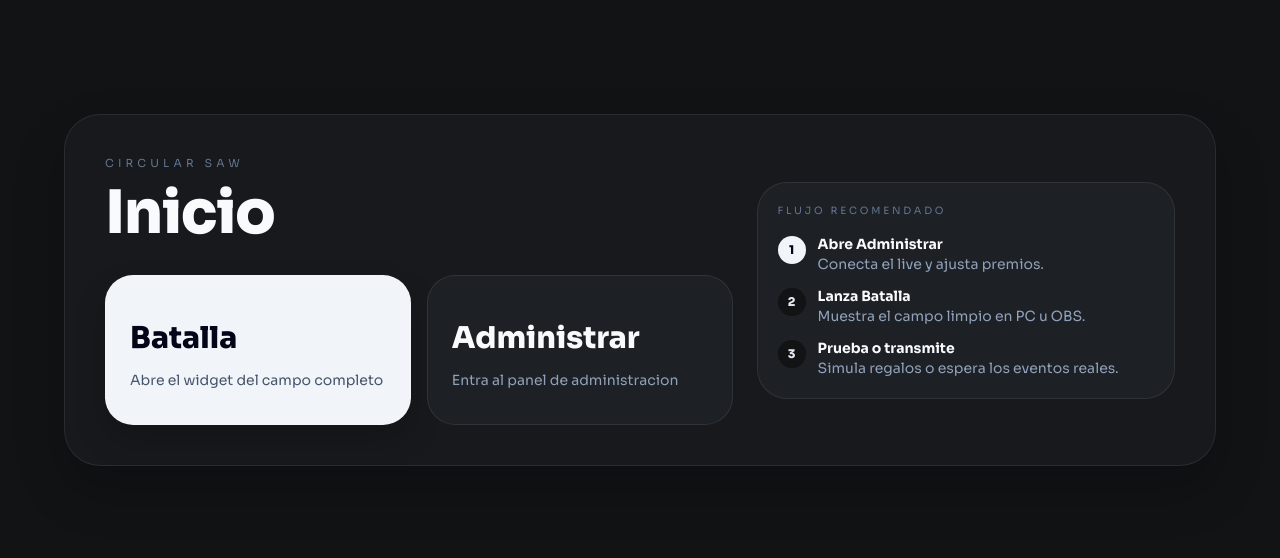
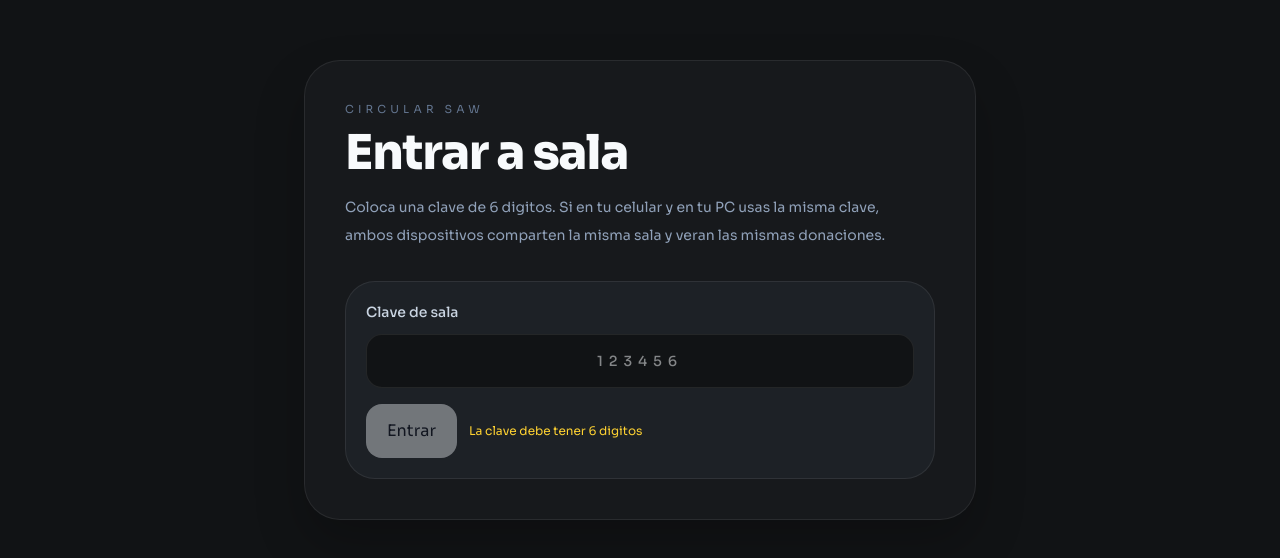
Before and after one commit to MatiG26/burbujas_game, a React (Vite) app: page / in a window 1280 px wide. Shown: the part 110-668 px from the top of the page. Built offline with nearby package versions, Linux system fonts and the light colour scheme; no server answers.

Commit message:
codigo de acceso

```diff
--- a/src/App.tsx
+++ b/src/App.tsx
@@ -9,7 +9,7 @@ import { defaultGiftConfigs } from './game/constants'
 import { useCircularSawGame } from './hooks/useCircularSawGame'
 import { useLocalStorageState } from './hooks/useLocalStorageState'
 import { useTikTokLive } from './hooks/useTikTokLive'
-import { appSyncChannelName, getLocalBridgeWebSocketUrl, getSupabaseClient, supabaseRealtimeEnabled } from './lib/supabase'
+import { getAppSyncChannelName, getLocalBridgeWebSocketUrls, getSupabaseClient, isValidSyncRoomCode, normalizeSyncRoomCode, supabaseRealtimeEnabled } from './lib/supabase'
 import type { AppSyncTransportMessage, DonationEvent, GiftConfig, LiveGiftEvent, LocalBridgeSocketMessage, SharedAppMessage, SharedAppState } from './types/game'
 import type { AdminSection } from './components/DonationControls'
 import { TabIcon } from './components/DonationControls'
@@ -122,11 +122,13 @@ function App() {
   const [activeAdminSection, setActiveAdminSection] = useState<AdminSection>('connect')
   const [pullDistance, setPullDistance] = useState(0)
   const [isPullRefreshing, setIsPullRefreshing] = useState(false)
+  const [homeSyncCodeInput, setHomeSyncCodeInput] = useState('')
   const [username, setUsername] = useState('StreamerPro')
   const [avatarUrl, setAvatarUrl] = useState(
     'https://images.unsplash.com/photo-1494790108377-be9c29b29330?auto=format&fit=crop&w=300&q=80',
   )
   const [tiktokLiveId, setTikTokLiveId] = useLocalStorageState('circular-saw:tiktok-live-id', '')
+  const [syncCode, setSyncCode] = useLocalStorageState('circular-saw:sync-code', '')
   const [giftConfigs, setGiftConfigs] = useLocalStorageState<GiftConfig[]>(
     'circular-saw:gift-configs',
     defaultGiftConfigs,
@@ -142,6 +144,7 @@ function App() {
   const skippedSharedStateRef = useRef<string | null>(null)
   const pullDistanceRef = useRef(0)
   const isPullRefreshingRef = useRef(false)
+  const syncSocketUrlIndexRef = useRef(0)
   const { canvasRef, canvasSize, leaderboard, activeSaws, recentEvents, donationHistory, audioEnabled, toggleAudio, resetGame, donate } =
     useCircularSawGame()
 
@@ -288,6 +291,17 @@ function App() {
     () => normalizedGiftConfigs.filter((gift) => gift.enabled),
     [normalizedGiftConfigs],
   )
+
+  const normalizedSyncCode = useMemo(() => normalizeSyncRoomCode(syncCode), [syncCode])
+  const hasValidSyncCode = useMemo(() => isValidSyncRoomCode(normalizedSyncCode), [normalizedSyncCode])
+  const appSyncChannelName = useMemo(
+    () => getAppSyncChannelName(hasValidSyncCode ? normalizedSyncCode : undefined),
+    [hasValidSyncCode, normalizedSyncCode],
+  )
+
+  useEffect(() => {
+    setHomeSyncCodeInput(normalizedSyncCode)
+  }, [normalizedSyncCode])
 
   const giftConfigMap = useMemo(
     () => new Map(enabledGiftConfigs.map((gift) => [normalizeGiftName(gift.giftName), gift])),
@@ -523,10 +537,14 @@ function App() {
           return
         }
 
-        const socket = new WebSocket(getLocalBridgeWebSocketUrl())
+        const socketUrls = getLocalBridgeWebSocketUrls()
+        const socketUrl = socketUrls[syncSocketUrlIndexRef.current % socketUrls.length]
+        syncSocketUrlIndexRef.current += 1
+        const socket = new WebSocket(socketUrl)
         syncSocketRef.current = socket
 
         socket.addEventListener('open', () => {
+          syncSocketUrlIndexRef.current = 0
           syncReadyRef.current = true
           setSyncConnected(true)
           flushPendingSharedMessages()
@@ -605,6 +623,16 @@ function App() {
       return
     }
 
+    if (!hasValidSyncCode) {
+      syncReadyRef.current = false
+      setSyncConnected(false)
+      if (syncChannelRef.current) {
+        void supabase.removeChannel(syncChannelRef.current)
+        syncChannelRef.current = null
+      }
+      return
+    }
+
     const channel = supabase.channel(appSyncChannelName)
     syncChannelRef.current = channel
 
@@ -666,7 +694,7 @@ function App() {
       }
       void supabase.removeChannel(channel)
     }
-  }, [applySharedState, broadcastSharedMessage, donate, flushPendingSharedMessages, instanceId, resetGame])
+  }, [appSyncChannelName, applySharedState, broadcastSharedMessage, donate, flushPendingSharedMessages, hasValidSyncCode, instanceId, resetGame])
 
   useEffect(() => {
     if (!syncChannelRef.current && syncSocketRef.current?.readyState !== WebSocket.OPEN) {
@@ -754,6 +782,22 @@ function App() {
     navigateTo('/')
   }, [navigateTo])
 
+  const submitHomeSyncCode = useCallback(() => {
+    const nextCode = normalizeSyncRoomCode(homeSyncCodeInput)
+    if (!isValidSyncRoomCode(nextCode)) {
+      return
+    }
+
+    setSyncCode(nextCode)
+    navigateTo('/')
+  }, [homeSyncCodeInput, navigateTo, setSyncCode])
+
+  const leaveRoom = useCallback(() => {
+    setSyncCode('')
+    setHomeSyncCodeInput('')
+    navigateTo('/')
+  }, [navigateTo, setSyncCode])
+
   function updateGiftConfig(giftId: string, field: keyof GiftConfig, value: string | number | boolean) {
     setGiftConfigs((current) =>
       current.map((gift) => (gift.id === giftId ? { ...gift, [field]: value } : gift)),
@@ -772,6 +816,54 @@ function App() {
         enabled: true,
       },
     ])
+  }
+
+  if (!hasValidSyncCode) {
+    return (
+      <>
+        {pullRefreshIndicator}
+        <main className="min-h-screen bg-[#111315] px-4 py-5 text-slate-50 sm:px-6 lg:px-8">
+          <div className="mx-auto flex min-h-[calc(100vh-2.5rem)] max-w-6xl items-center justify-center">
+            <section className="w-full max-w-2xl overflow-hidden rounded-[36px] border border-white/8 bg-[#17191c] p-6 shadow-[0_24px_50px_rgba(0,0,0,0.22)] sm:p-8 lg:p-10">
+              <p className="text-[11px] uppercase tracking-[0.38em] text-slate-500">Circular Saw</p>
+              <h1 className="mt-3 text-4xl font-black tracking-tight text-slate-50 sm:text-5xl">Entrar a sala</h1>
+              <p className="mt-4 max-w-xl text-sm leading-7 text-slate-400">
+                Coloca una clave de 6 digitos. Si en tu celular y en tu PC usas la misma clave, ambos dispositivos comparten la misma sala y veran las mismas donaciones.
+              </p>
+
+              <div className="mt-8 rounded-[30px] border border-white/8 bg-[#1d2126] p-5">
+                <label className="block text-sm font-medium text-slate-300">
+                  Clave de sala
+                  <input
+                    value={homeSyncCodeInput}
+                    onChange={(event) => setHomeSyncCodeInput(normalizeSyncRoomCode(event.target.value))}
+                    inputMode="numeric"
+                    pattern="[0-9]*"
+                    maxLength={6}
+                    placeholder="123456"
+                    className="mt-3 w-full rounded-2xl border border-white/8 bg-[#111315] px-4 py-4 text-center text-2xl font-black tracking-[0.42em] text-slate-50 outline-none transition focus:border-slate-500"
+                  />
+                </label>
+
+                <div className="mt-4 flex flex-col gap-3 sm:flex-row sm:items-center">
+                  <button
+                    type="button"
+                    onClick={submitHomeSyncCode}
+                    disabled={!isValidSyncRoomCode(homeSyncCodeInput)}
+                    className="rounded-2xl border border-white/10 bg-slate-100 px-5 py-3.5 text-sm font-semibold text-slate-950 transition hover:bg-white disabled:cursor-not-allowed disabled:opacity-40"
+                  >
+                    Entrar
+                  </button>
+                  <span className={`text-xs ${isValidSyncRoomCode(homeSyncCodeInput) ? 'text-emerald-300' : 'text-amber-300'}`}>
+                    {isValidSyncRoomCode(homeSyncCodeInput) ? 'Clave lista para entrar' : 'La clave debe tener 6 digitos'}
+                  </span>
+                </div>
+              </div>
+            </section>
+          </div>
+        </main>
+      </>
+    )
   }
 
   if (route === 'battle') {
@@ -810,6 +902,25 @@ function App() {
                   <h1 className="mt-3 text-4xl font-black tracking-tight text-slate-50 sm:text-5xl lg:text-6xl">
                     Inicio
                   </h1>
+
+                  <div className="mt-6 max-w-xl rounded-[30px] border border-white/8 bg-[#1d2126] p-5">
+                    <div className="flex flex-col gap-3 sm:flex-row sm:items-center sm:justify-between">
+                      <div>
+                        <p className="text-[10px] uppercase tracking-[0.28em] text-slate-500">Sala compartida</p>
+                        <h2 className="mt-2 text-2xl font-black text-slate-50">Sala {normalizedSyncCode}</h2>
+                        <p className="mt-2 text-sm leading-6 text-slate-400">
+                          Esta sala queda enlazada entre dispositivos mientras usen la misma clave.
+                        </p>
+                      </div>
+                      <button
+                        type="button"
+                        onClick={leaveRoom}
+                        className="rounded-2xl border border-white/8 bg-[#111315] px-4 py-3 text-sm font-semibold text-slate-300 transition hover:bg-[#23272c]"
+                      >
+                        Abandonar sala
+                      </button>
+                    </div>
+                  </div>
 
                   <div className="mt-8 grid gap-4 sm:grid-cols-2">
                     <button
@@ -881,6 +992,8 @@ function App() {
             tiktokLiveId={tiktokLiveId}
             bridgeUrl={bridgeUrl}
             syncConnected={syncConnected}
+            syncCode={normalizedSyncCode}
+            syncRemoteEnabled={supabaseRealtimeEnabled}
             presets={normalizedGiftConfigs}
             activeSaws={activeSaws}
             recentEvents={recentEvents}
@@ -896,6 +1009,7 @@ function App() {
             onNavigateBattle={() => navigateTo('/batalla')}
             onResetMonitor={resetMonitorState}
             onDownloadDonations={downloadDonations}
+            onLeaveRoom={leaveRoom}
             donationCount={donationHistory.length}
             activeSection={activeAdminSection}
             simulationPanel={(
--- a/src/components/DonationControls.tsx
+++ b/src/components/DonationControls.tsx
@@ -9,6 +9,8 @@ interface DonationControlsProps {
   tiktokLiveId: string
   bridgeUrl: string
   syncConnected: boolean
+  syncCode: string
+  syncRemoteEnabled: boolean
   presets: GiftConfig[]
   activeSaws: ActiveSawSummary[]
   recentEvents: DonationEvent[]
@@ -24,6 +26,7 @@ interface DonationControlsProps {
   onNavigateBattle: () => void
   onResetMonitor: () => void
   onDownloadDonations: () => void
+  onLeaveRoom: () => void
   donationCount: number
   activeSection: AdminSection
   simulationPanel?: ReactNode
@@ -120,6 +123,8 @@ export function DonationControls({
   tiktokLiveId,
   bridgeUrl,
   syncConnected,
+  syncCode,
+  syncRemoteEnabled,
   presets,
   activeSaws,
   recentEvents,
@@ -135,6 +140,7 @@ export function DonationControls({
   onNavigateBattle,
   onResetMonitor,
   onDownloadDonations,
+  onLeaveRoom,
   donationCount,
   activeSection,
   simulationPanel,
@@ -227,10 +233,19 @@ export function DonationControls({
 
                 <div className="space-y-2 border-l border-white/8 pl-0 text-sm leading-6 text-slate-400 xl:pl-4">
                   <p className="text-[10px] uppercase tracking-[0.24em] text-slate-500">Estado del bridge</p>
+                  <p>Sala actual: {syncCode || 'sin configurar'}</p>
+                  <p>Sync remoto: {syncRemoteEnabled ? 'disponible' : 'no configurado'}</p>
                   <p className="break-all">Bridge: {bridgeUrl}</p>
                   <p>Sync: {syncConnected ? 'conectado' : 'desconectado'}</p>
                   <p>Estado: {connectionStatus.message}</p>
                   {connectionStatus.roomId ? <p>Room ID: {connectionStatus.roomId}</p> : null}
+                  <button
+                    type="button"
+                    onClick={onLeaveRoom}
+                    className="mt-3 rounded-2xl border border-white/8 bg-[#111315] px-4 py-3 text-sm font-semibold text-slate-300 transition hover:bg-[#23272c]"
+                  >
+                    Abandonar sala
+                  </button>
                 </div>
               </div>
             </section>
--- a/src/hooks/useTikTokLive.ts
+++ b/src/hooks/useTikTokLive.ts
@@ -1,6 +1,6 @@
 import type { RealtimeChannel } from '@supabase/supabase-js'
 import { useEffect, useRef, useState } from 'react'
-import { bridgeChannelName, bridgeTransportLabel, getLocalBridgeWebSocketUrl, getSupabaseClient, supabaseRealtimeEnabled } from '../lib/supabase'
+import { bridgeChannelName, bridgeTransportLabel, getLocalBridgeWebSocketUrl, getLocalBridgeWebSocketUrls, getSupabaseClient, supabaseRealtimeEnabled } from '../lib/supabase'
 import type {
   BridgeCommandTransportMessage,
   BridgeCommandMessage,
@@ -38,6 +38,7 @@ export function useTikTokLive({ uniqueId, onGift }: UseTikTokLiveOptions): UseTi
   const reconnectTimeoutRef = useRef<number | null>(null)
   const pendingConnectRef = useRef<string | null>(null)
   const onGiftRef = useRef(onGift)
+  const socketUrlIndexRef = useRef(0)
 
   useEffect(() => {
     onGiftRef.current = onGift
@@ -102,10 +103,14 @@ export function useTikTokLive({ uniqueId, onGift }: UseTikTokLiveOptions): UseTi
       }
 
       if (!supabaseRealtimeEnabled) {
-        const socket = new WebSocket(getLocalBridgeWebSocketUrl())
+        const socketUrls = getLocalBridgeWebSocketUrls()
+        const socketUrl = socketUrls[socketUrlIndexRef.current % socketUrls.length]
+        socketUrlIndexRef.current += 1
+        const socket = new WebSocket(socketUrl)
         socketRef.current = socket
 
         socket.addEventListener('open', () => {
+          socketUrlIndexRef.current = 0
           setIsSocketReady(true)
           setStatus((current) => ({
             ...current,
@@ -122,7 +127,7 @@ export function useTikTokLive({ uniqueId, onGift }: UseTikTokLiveOptions): UseTi
           setStatus((current) => ({
             ...current,
             state: current.state === 'connected' ? current.state : 'idle',
-            message: 'Esperando bridge local...',
+            message: socketUrls.length > 1 ? 'Probando otra ruta del bridge local...' : 'Esperando bridge local...',
           }))
         })
 
--- a/src/lib/supabase.ts
+++ b/src/lib/supabase.ts
@@ -6,13 +6,34 @@ const configuredChannelId = import.meta.env.VITE_SUPABASE_CHANNEL_ID?.trim() ??
 const configuredBridgeHost = import.meta.env.VITE_BRIDGE_HOST?.trim() ?? ''
 const configuredBridgePort = import.meta.env.VITE_BRIDGE_PORT?.trim() ?? '3189'
 
-export const supabaseChannelId = (configuredChannelId || 'default-room').replace(/\s+/g, '-').toLowerCase()
+export function normalizeSyncRoomCode(value: string) {
+  return value.replace(/\D+/g, '').slice(0, 6)
+}
+
+export function isValidSyncRoomCode(value: string) {
+  return /^\d{6}$/.test(normalizeSyncRoomCode(value))
+}
+
+export function getSupabaseChannelId(roomCode?: string) {
+  const normalizedRoomCode = normalizeSyncRoomCode(roomCode ?? '')
+  if (normalizedRoomCode.length === 6) {
+    return `room-${normalizedRoomCode}`
+  }
+
+  return (configuredChannelId || 'default-room').replace(/\s+/g, '-').toLowerCase()
+}
+
+export const supabaseChannelId = getSupabaseChannelId()
 export const supabaseRealtimeEnabled = Boolean(supabaseUrl && supabaseAnonKey)
 export const bridgeChannelName = `circular-saw-bridge:${supabaseChannelId}`
 export const appSyncChannelName = `circular-saw-sync:${supabaseChannelId}`
 export const bridgeTransportLabel = supabaseRealtimeEnabled
   ? `Supabase Realtime (${supabaseChannelId})`
   : 'Supabase Realtime no configurado'
+
+export function getAppSyncChannelName(roomCode?: string) {
+  return `circular-saw-sync:${getSupabaseChannelId(roomCode)}`
+}
 
 let supabaseClient: SupabaseClient | null = null
 
@@ -38,14 +59,23 @@ export function getSupabaseClient() {
 }
 
 export function getLocalBridgeWebSocketUrl() {
+  const protocol = window.location.protocol === 'https:' ? 'wss' : 'ws'
+  const [primaryUrl] = getLocalBridgeWebSocketUrls(protocol)
+  return primaryUrl
+}
+
+export function getLocalBridgeWebSocketUrls(protocolOverride?: 'ws' | 'wss') {
+  const protocol = protocolOverride ?? (window.location.protocol === 'https:' ? 'wss' : 'ws')
+  const urls: string[] = []
+
   if (shouldUseSameOriginBridgeProxy()) {
-    const protocol = window.location.protocol === 'https:' ? 'wss' : 'ws'
-    return `${protocol}://${window.location.host}/bridge-ws`
+    urls.push(`${protocol}://${window.location.host}/bridge-ws`)
   }
 
-  const protocol = window.location.protocol === 'https:' ? 'wss' : 'ws'
   const host = configuredBridgeHost || window.location.hostname || '127.0.0.1'
-  return `${protocol}://${host}:${configuredBridgePort}`
+  urls.push(`${protocol}://${host}:${configuredBridgePort}`)
+
+  return [...new Set(urls)]
 }
 
 export function getLocalBridgeHttpUrl() {
```
Lines whose indentation alone changed are shown as unchanged.
